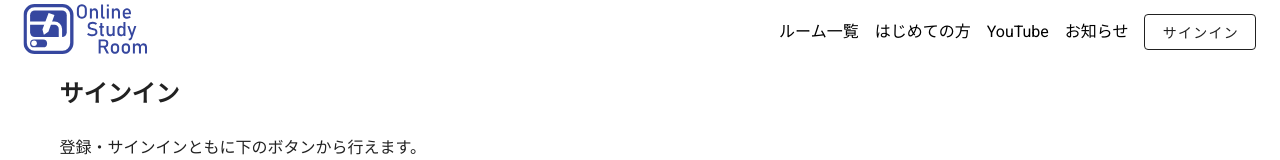
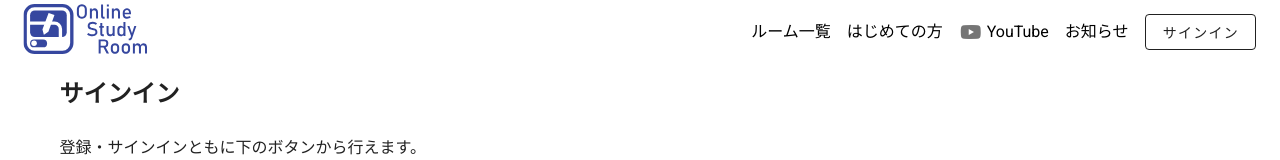
Before and after one commit to kani3camp/online-study-room, a Nuxt app in the folder web_client/: page /sign_in in a window 1280 px wide. Shown: the top 160 px of the page. Built offline with nearby package versions, Linux system fonts and the light colour scheme.

Commit message:
update [web] youtube link

```diff
--- a/web_client/components/NavigationDrawer.vue
+++ b/web_client/components/NavigationDrawer.vue
@@ -107,8 +107,13 @@
 </template>
 
 <script>
+import common from '@/plugins/common'
+
 export default {
   name: 'NavigationDrawer',
+  data: () => ({
+    youtubeLink: common.key.youtubeLink,
+  }),
   computed: {
     drawer: {
       get() {
@@ -136,7 +141,7 @@ export default {
       this.CloseDrawer()
     },
     goToYoutubeLive() {
-      // todo
+      window.open(this.youtubeLink, '_blank')
       this.CloseDrawer()
     },
     goToNewsPage() {
--- a/web_client/components/ToolBar.vue
+++ b/web_client/components/ToolBar.vue
@@ -46,10 +46,16 @@
           </nuxt-link>
         </div>
         <div class="tool-content">
-          <nuxt-link to="/">
+          <a
+            :href="youtubeLink"
+            target="_blank"
+            rel="noopener noreferrer"
+          >
+            <v-icon>mdi-youtube</v-icon>
             YouTube
-          </nuxt-link>
-        </div> <!-- todo -->
+          </a>
+
+        </div>
         <div class="tool-content">
           <nuxt-link to="/news">
             お知らせ
@@ -85,12 +91,16 @@
 
 <script>
 import Logo from '@/components/Logo'
+import common from '@/plugins/common'
 
 export default {
   name: 'ToolBar',
   components: {
     Logo,
   },
+  data: () => ({
+    youtubeLink: common.key.youtubeLink,
+  }),
   computed: {
     drawer: {
       get() {
@@ -104,9 +114,6 @@ export default {
   methods: {
     goToTopPage() {
       this.$router.push('/')
-    },
-    goToYoutubeLive() {
-      // todo
     },
     goToSettingsPage() {
       this.$router.push('/settings')
--- a/web_client/pages/contact_form.vue
+++ b/web_client/pages/contact_form.vue
@@ -102,7 +102,6 @@ export default {
   computed: {
     mail_address: {
       get() {
-        // return this.$store.state.user.mail_address todo
         return firebase.auth().currentUser.email
       },
     },
```
